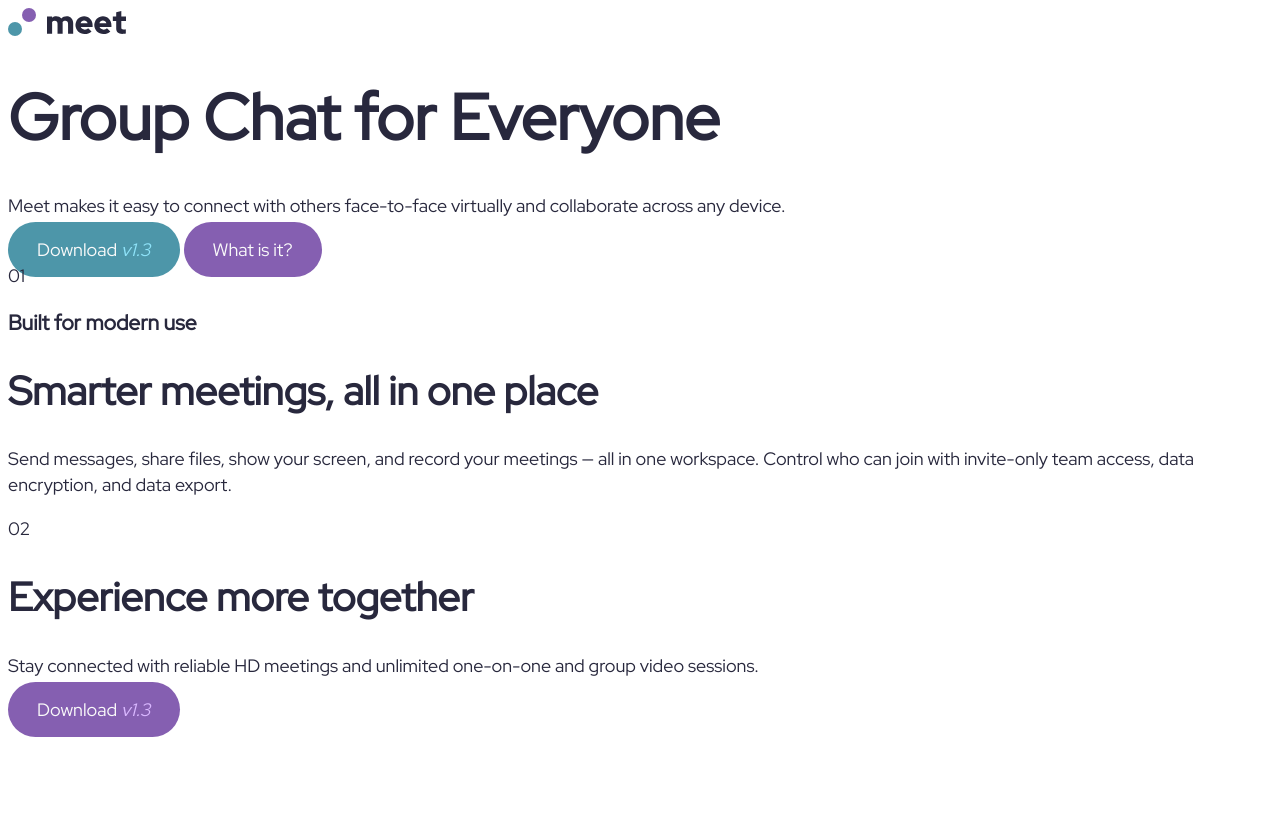
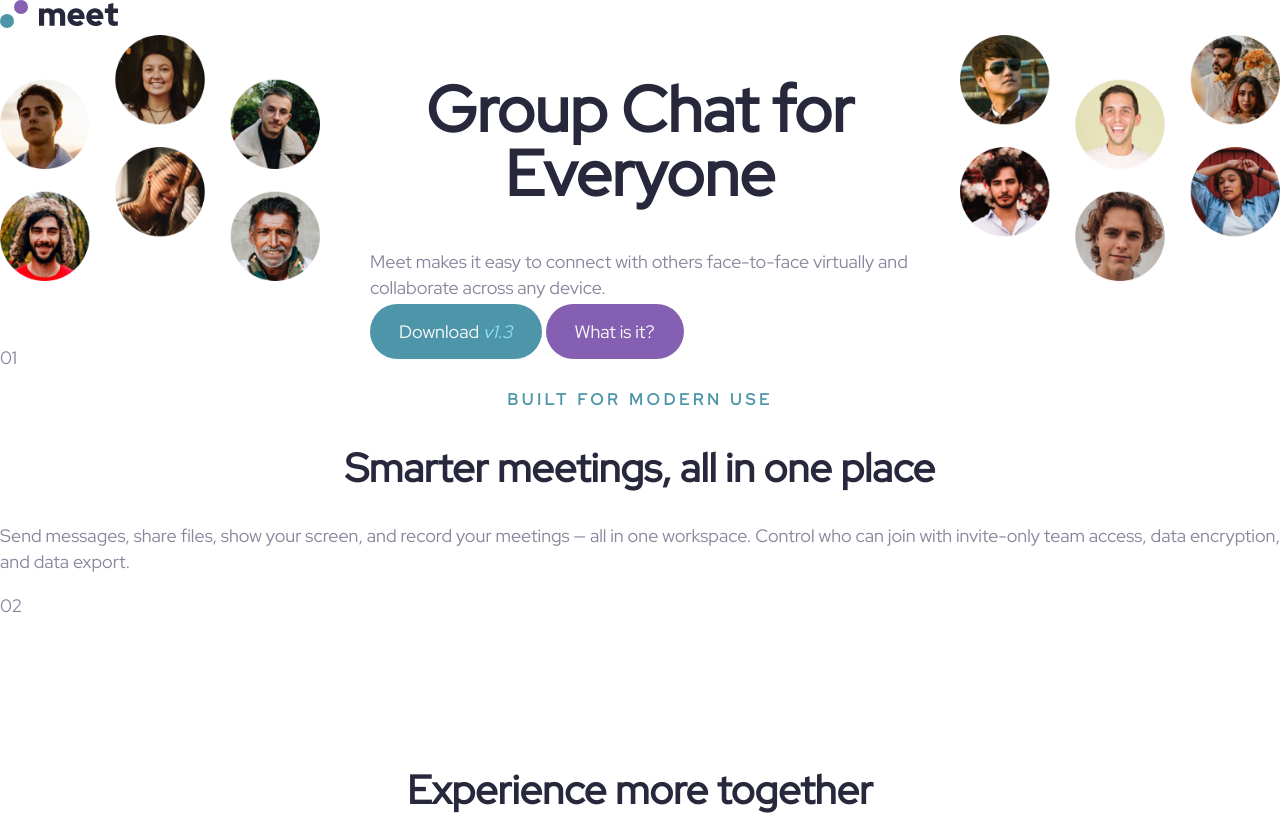
Before and after one commit to hermannleboss/frontend-mentor-meet-landing-page, a website built with Vite: page index.html in a window 1280 px wide. Shown: the top 815 px of the page. Built offline with nearby package versions, Linux system fonts and the light colour scheme.

Commit message:
add of grid system

```diff
--- a/assets/sass/base/_base.scss
+++ b/assets/sass/base/_base.scss
@@ -0,0 +1,4 @@
+body
+{
+  margin: 0px;
+}
--- a/assets/sass/base/_typography.scss
+++ b/assets/sass/base/_typography.scss
@@ -1,6 +1,6 @@
 body {
   font-family: Red Hat Display;
-  color: $colour-black;
+  color: $colour-gray;
   font-style: normal;
   font-weight: 500;
   font-size: 18px;
@@ -8,23 +8,29 @@ body {
 }
 
 h1 {
+  color: $colour-black;
   font-style: normal;
   font-weight: 900;
   font-size: 64px;
   line-height: 64px;
+  text-align: center;
 }
 h2{
+  color: $colour-black;
   font-style: normal;
   font-weight: 900;
   font-size: 40px;
   line-height: 44px;
+  text-align: center;
 }
 
 .overline {
+  color: $colour-primary;
   font-style: normal;
   font-weight: 900;
   font-size: 16px;
   line-height: 26px;
+  text-align: center;
   /* identical to box height, or 162% */
 
   letter-spacing: 4px;
--- /dev/null
+++ b/assets/sass/layout/_container.scss
@@ -0,0 +1,7 @@
+.container{
+  margin: 0px;
+  padding: 116px 165px;
+  &--fluid{
+    padding: 0px;
+  }
+}
--- /dev/null
+++ b/assets/sass/layout/_grid.scss
@@ -0,0 +1,10 @@
+.grid{
+  display: grid;
+  &--inline{
+    display: inline-grid;
+  }
+  &--3{
+    grid-template-columns: auto 540px auto;
+    grid-column-gap: 50px;
+  }
+}
--- a/assets/sass/layout/_header.scss
+++ b/assets/sass/layout/_header.scss
@@ -0,0 +1,13 @@
+.header{
+  img{
+    width: 100%;
+  }
+  &__item{
+    &--left{
+
+    }
+    &--right{
+
+    }
+  }
+}
--- a/assets/sass/main.scss
+++ b/assets/sass/main.scss
@@ -11,5 +11,6 @@
 @import "./layout/header";
 @import "./layout/nav";
 @import "./layout/container";
+@import "./layout/grid";
 
 @import "./pages/home";
--- a/index.html
+++ b/index.html
@@ -14,6 +14,8 @@
 <div>
     <img src="assets/logo.svg" alt="">
 </div>
+<div class="container--fluid grid grid--3 header">
+    <div class="header__item"><img src="assets/desktop/image-hero-left.png" alt=""></div>
     <div>
         <h1>Group Chat for Everyone</h1>
         <p>
@@ -24,11 +26,14 @@
             <a href="#" class="btn btn--secondary">What is it?</a>
         </div>
     </div>
+    <div class="header__item header__item--right"><img src="assets/desktop/image-hero-right.png" alt=""></div>
+
+</div>
 
 
 <div>01</div>
 <div>
-    <h3>Built for modern use</h3>
+    <h3 class="overline">Built for modern use</h3>
 
     <h2>Smarter meetings, all in one place</h2>
 
@@ -37,7 +42,7 @@
 </div>
 
 <div>02</div>
-<div>
+<div class="container">
     <h2>Experience more together</h2>
     <p>Stay connected with reliable HD meetings and unlimited one-on-one and group video sessions.</p>
 
```
Also changed, not shown: assets/css/style.css, assets/sass/layout/_footer.scss (added), 1 other file. Lines whose indentation alone changed are shown as unchanged.
